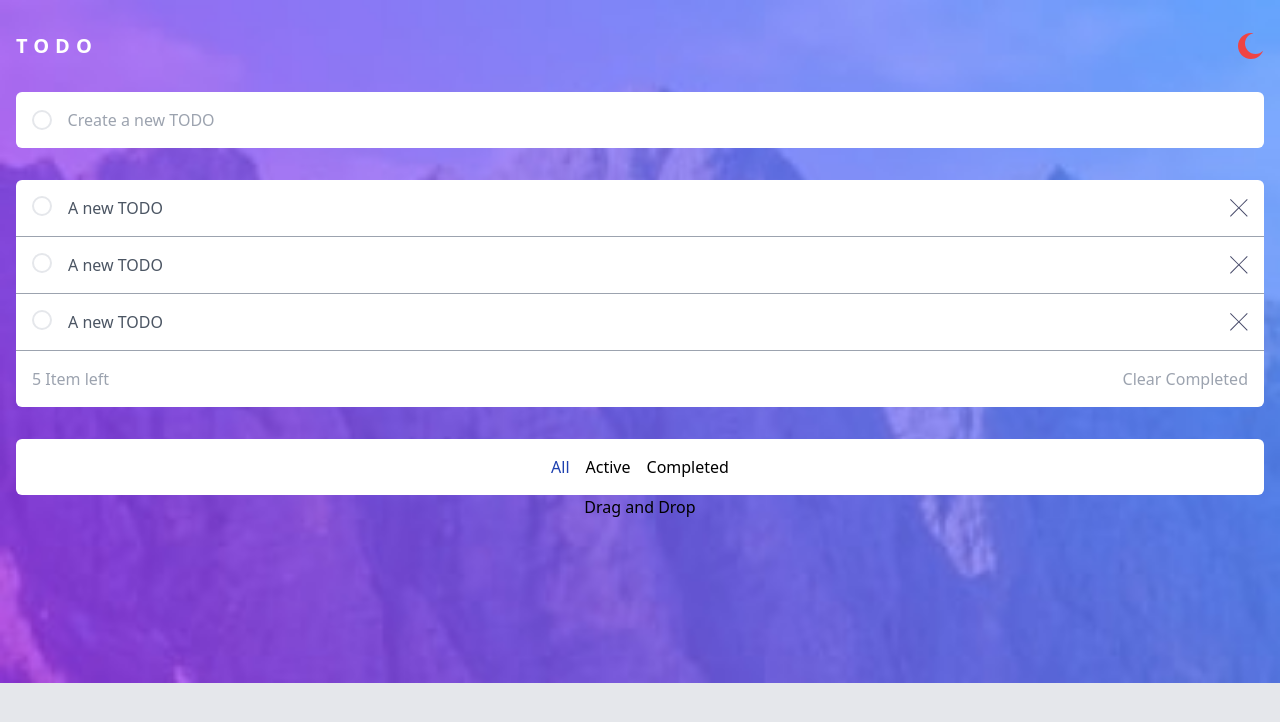
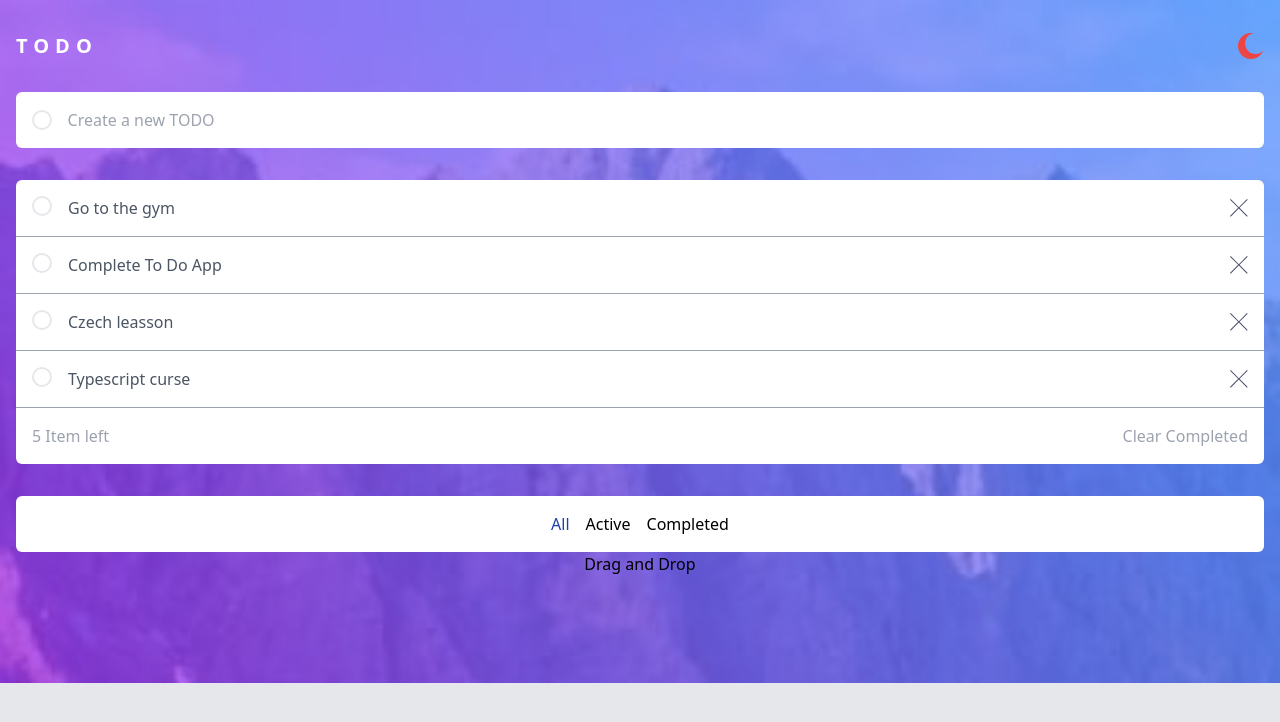
Before and after one commit to MarioGRodriguez28/react-todo, a React (Vite) app: page / in a window 1280 px wide. Shown: the top 722 px of the page. Built offline with nearby package versions, Linux system fonts and the light colour scheme.

Commit message:
Refactory

```diff
--- a/src/App.jsx
+++ b/src/App.jsx
@@ -1,70 +1,31 @@
-import CrossIcon from "./components/icons/CrossIcon";
-import MoonIcon from "./components/icons/MoonIcon";
+import { useState } from "react";
+import Footer from "./components/Footer";
+import Header from "./components/Header";
+import TodoComputed from "./components/TodoComputed";
+import TodoCreate from "./components/TodoCreate";
+import TodoFilter from "./components/TodoFilter";
+import TodoList from "./components/TodoList";
+
+const initialStateTodos = [
+  { id: 1, title: "Go to the gym", completed: false },
+  { id: 2, title: "Complete To Do App", completed: true },
+  { id: 3, title: "Czech leasson", completed: false },
+  { id: 4, title: "Typescript curse", completed: false },
+];
+
 const App = () => {
+  const [todos, setTodos] = useState(initialStateTodos);
   return (
-    <>
-      <div className="bg-gray-200  min-h-screen bg-[url('./assets/images/bg-mobile-light.jpg')] bg-contain bg-no-repeat">
-        <header className="container mx-auto px-4 pt-8">
-          <div className="flex justify-between">
-            <h1 className="uppercase text-xl font-bold tracking-[0.3em] text-white ">
-              Todo
-            </h1>
-            <button>
-            <MoonIcon className="fill-red-500" />
-            </button>
-          </div>
-          <form className="bg-white mt-8 rounded-md overflow-hidden flex items-center py-4 gap-4 px-4">
-            <span className="rounded-full  border-2 inline-block h-5 w-5"></span>
-            <input
-              type="text"
-              placeholder="Create a new TODO"
-              className="  w-full text-gray-400 outline-none"
-            />
-          </form>
-        </header>
-        <main className="container mt-8 mx-auto px-4">
-          <div className="bg-white rounded-md">
-            <article className="flex gap-4  px-4 py-4 border-b-gray-400 border-b">
-              <button className="rounded-full  border-2 inline-block h-5 w-5 flex-none"></button>
-              <p className="text-gray-600 grow ">A new TODO</p>
-              <button className="flex-none">
-                <CrossIcon />
-              </button>
-            </article>
-
-            <article className="flex gap-4  px-4 py-4 border-b-gray-400 border-b">
-              <button className="rounded-full  border-2 inline-block h-5 w-5 flex-none"></button>
-              <p className="text-gray-600 grow ">A new TODO</p>
-              <button className="flex-none">
-                <CrossIcon />
-              </button>
-            </article>
-
-            <article className="flex gap-4  px-4 py-4 border-b-gray-400 border-b">
-              <button className="rounded-full  border-2 inline-block h-5 w-5 flex-none"></button>
-              <p className="text-gray-600 grow ">A new TODO</p>
-              <button className="flex-none">
-                <CrossIcon />
-              </button>
-            </article>
-
-            <section className="py-4 px-4 flex justify-between">
-              <span className=" text-gray-400 ">5 Item left</span>
-              <button className=" text-gray-400 ">Clear Completed</button>
-            </section>
-          </div>
-        </main>
-
-        <section className="px-4 mt-8 container mx-auto">
-          <div className=" bg-white p-4 rounded-md flex justify-center gap-4">
-            <button className=" text-blue-800">All</button>
-            <button className=" hover:text-blue-800">Active</button>
-            <button className=" hover:text-blue-800">Completed</button>
-          </div>
-        </section>
-        <section className="text-center">Drag and Drop</section>
-      </div>
-    </>
+    <div className="bg-gray-200  min-h-screen bg-[url('./assets/images/bg-mobile-light.jpg')] bg-contain bg-no-repeat">
+      <Header />
+      <main className="container mt-8 mx-auto px-4">
+        <TodoCreate />
+        <TodoList todos={todos}/>
+        <TodoComputed />
+        <TodoFilter />
+      </main>
+      <Footer />
+    </div>
   );
 };
 export default App;
--- /dev/null
+++ b/src/components/Footer.jsx
@@ -0,0 +1,4 @@
+const Footer = () => {
+  return <footer className="text-center">Drag and Drop</footer>;
+};
+export default Footer;
--- /dev/null
+++ b/src/components/Header.jsx
@@ -0,0 +1,16 @@
+import MoonIcon from "./icons/MoonIcon";
+const Header = () => {
+  return (
+    <header className="container mx-auto px-4 pt-8">
+      <div className="flex justify-between">
+        <h1 className="uppercase text-xl font-bold tracking-[0.3em] text-white ">
+          Todo
+        </h1>
+        <button>
+          <MoonIcon className="fill-red-500" />
+        </button>
+      </div>
+    </header>
+  );
+};
+export default Header;
--- /dev/null
+++ b/src/components/TodoComputed.jsx
@@ -0,0 +1,9 @@
+const TodoComputed = () => {
+    return(
+        <section className="py-4 px-4 flex justify-between bg-white rounded-b-md">
+            <span className=" text-gray-400 ">5 Item left</span>
+            <button className=" text-gray-400 ">Clear Completed</button>
+          </section>
+    )
+ }
+ export default TodoComputed
--- /dev/null
+++ b/src/components/TodoCreate.jsx
@@ -0,0 +1,13 @@
+const TodoCreate = () => {
+  return (
+    <form className="bg-white rounded-md overflow-hidden flex items-center py-4 gap-4 px-4">
+      <span className="rounded-full  border-2 inline-block h-5 w-5"></span>
+      <input
+        type="text"
+        placeholder="Create a new TODO"
+        className="  w-full text-gray-400 outline-none"
+      />
+    </form>
+  );
+};
+export default TodoCreate;
--- /dev/null
+++ b/src/components/TodoFilter.jsx
@@ -0,0 +1,12 @@
+const TodoFilter = () => {
+  return (
+    <section className=" mt-8 container mx-auto">
+      <div className=" bg-white p-4 rounded-md flex justify-center gap-4">
+        <button className=" text-blue-800">All</button>
+        <button className=" hover:text-blue-800">Active</button>
+        <button className=" hover:text-blue-800">Completed</button>
+      </div>
+    </section>
+  );
+};
+export default TodoFilter;
--- /dev/null
+++ b/src/components/TodoItem.jsx
@@ -0,0 +1,15 @@
+import CrossIcon from "./icons/CrossIcon";
+
+const TodoItem = ({todo}) => {
+    const {id, title,completed} = todo
+  return (
+    <article className="flex gap-4  px-4 py-4 border-b-gray-400 border-b">
+      <button className="rounded-full  border-2 inline-block h-5 w-5 flex-none"></button>
+      <p className="text-gray-600 grow ">{title} </p>
+      <button className="flex-none">
+        <CrossIcon />
+      </button>
+    </article>
+  );
+};
+export default TodoItem;
--- /dev/null
+++ b/src/components/TodoList.jsx
@@ -0,0 +1,13 @@
+import TodoItem from "./TodoItem";
+
+const TodoList = ({ todos }) => {
+  return (
+    <div className="bg-white rounded-t-md mt-8">
+      {todos.map((todo) => (
+        <TodoItem key={todo.id} todo={todo} />
+      ))}
+    </div>
+  );
+};
+
+export default TodoList;
```
